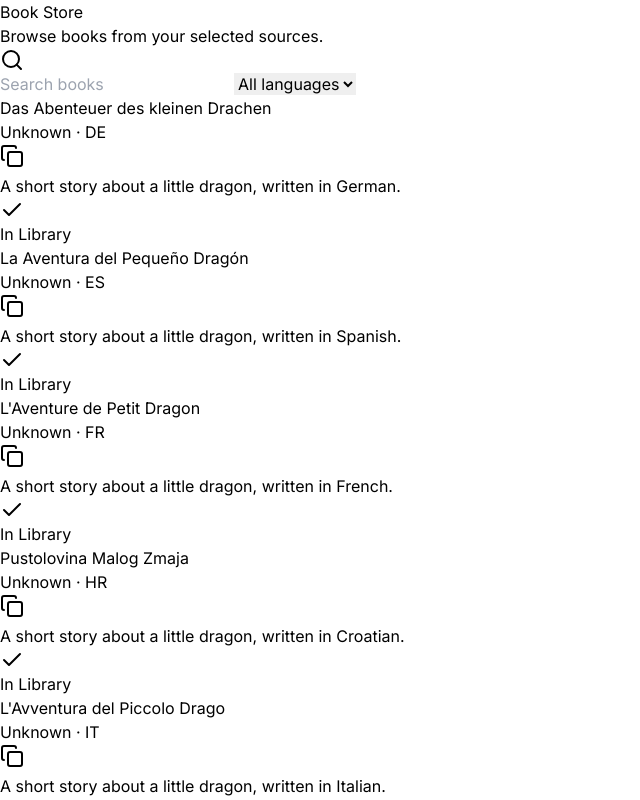
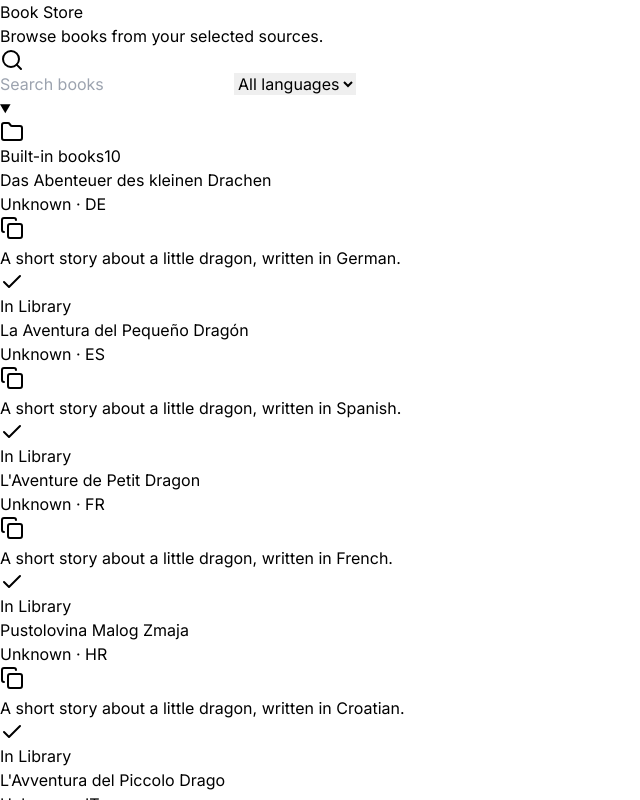
Before and after one commit to CimeM/lute-app, a React (Vite) app: page / in a window 1280 px wide. Both pictures are taken after a click on the button "Store". Shown: the top 800 px of the page, without its empty margins (0-640 px from the left). Built offline with nearby package versions, Linux system fonts and the light colour scheme.

Commit message:
feat: add purchase support

```diff
--- a/src/components/BookStoreScreen.jsx
+++ b/src/components/BookStoreScreen.jsx
@@ -1,5 +1,5 @@
 import { useEffect, useMemo, useState } from 'react';
-import { Check, Copy, Download, ExternalLink, Search } from 'lucide-react';
+import { Check, Copy, Download, ExternalLink, Folder, Search } from 'lucide-react';
 import { db } from '../db/LocalDB';
 import { fetchBookCatalog, importCatalogBook } from '../utils/bookCatalog';
 
@@ -85,7 +85,7 @@ export function BookStoreScreen({ settings, themeStyles, onNotify }) {
         <p className={`text-xs ${themeStyles.textMuted}`}>Browse books from your selected sources.</p>
       </header>
 
-      <div className="mb-4 grid grid-cols-[1fr_auto] gap-2">
+      <div className="mb-4 grid grid-cols-[minmax(0,1fr)_7rem] gap-2">
         <label className={`flex items-center gap-2 rounded-md border px-3 ${themeStyles.inputBg}`}>
           <Search className="h-4 w-4 shrink-0 opacity-60" />
           <input
@@ -101,7 +101,7 @@ export function BookStoreScreen({ settings, themeStyles, onNotify }) {
           value={language}
           onChange={(event) => setLanguage(event.target.value)}
           aria-label="Filter by language"
-          className={`max-w-36 rounded-md border px-2 text-sm ${themeStyles.inputBg}`}
+          className={`min-w-0 w-full rounded-md border px-1.5 text-xs ${themeStyles.inputBg}`}
         >
           <option value="all">All languages</option>
           {languages.map((code) => <option key={code} value={code}>{code.toUpperCase()}</option>)}
@@ -116,13 +116,33 @@ export function BookStoreScreen({ settings, themeStyles, onNotify }) {
 
       {loading ? (
         <p className={`py-8 text-center text-sm ${themeStyles.textMuted}`}>Loading books...</p>
-      ) : filteredBooks.length === 0 ? (
+      ) : (
+        <div className="space-y-3">
+          {catalogs.length === 0 && (
             <p className={`py-8 text-center text-sm ${themeStyles.textMuted}`}>
-          {books.length ? 'No books match your search.' : 'No books found. Check your selected sources in Settings.'}
+              No books found. Check your selected sources in Settings.
+            </p>
+          )}
+          {catalogs.map(({ source }) => {
+            const sourceBooks = filteredBooks.filter((book) => book.source.url === source.url);
+            const sourceHasBooks = books.some((book) => book.source.url === source.url);
+
+            return (
+              <details key={source.url} open className="border-b border-zinc-200 pb-3 dark:border-zinc-800">
+                <summary className="flex cursor-pointer list-none items-center gap-2 py-1">
+                  <Folder className="h-4 w-4 shrink-0 text-amber-500" />
+                  <span className={`min-w-0 flex-1 truncate text-sm font-semibold ${themeStyles.textPrimary}`}>
+                    {source.name}
+                  </span>
+                  <span className={`text-xs ${themeStyles.textMuted}`}>{sourceBooks.length}</span>
+                </summary>
+                {sourceBooks.length === 0 ? (
+                  <p className={`py-4 text-center text-sm ${themeStyles.textMuted}`}>
+                    {sourceHasBooks ? 'No books match your search.' : 'No books in this source.'}
                   </p>
                 ) : (
-        <div className="grid grid-cols-1 gap-2.5">
-          {filteredBooks.map((book) => {
+                  <div className="mt-2 grid grid-cols-1 gap-2.5">
+                    {sourceBooks.map((book) => {
                       const key = `${book.source.url}:${book.id}`;
                       const added = isInLibrary(book);
                       return (
@@ -156,7 +176,7 @@ export function BookStoreScreen({ settings, themeStyles, onNotify }) {
                                 className="inline-flex items-center gap-1.5 rounded-md bg-amber-500 px-3 py-1.5 text-xs font-semibold text-zinc-950 transition hover:bg-amber-400 disabled:cursor-default disabled:opacity-60"
                               >
                                 {added ? <Check className="h-3.5 w-3.5" /> : <Download className="h-3.5 w-3.5" />}
-                      {added ? 'In Library' : busyBook === key ? 'Adding...' : 'Add to Library'}
+                                {added ? 'In Library' : busyBook === key ? 'Adding...' : book.purchaseUrl ? 'Download preview' : 'Add to Library'}
                               </button>
                             )}
                             {book.purchaseUrl && (
@@ -176,6 +196,11 @@ export function BookStoreScreen({ settings, themeStyles, onNotify }) {
                     })}
                   </div>
                 )}
+              </details>
+            );
+          })}
+        </div>
+      )}
     </div>
   );
 }
```
Lines whose indentation alone changed are shown as unchanged.
